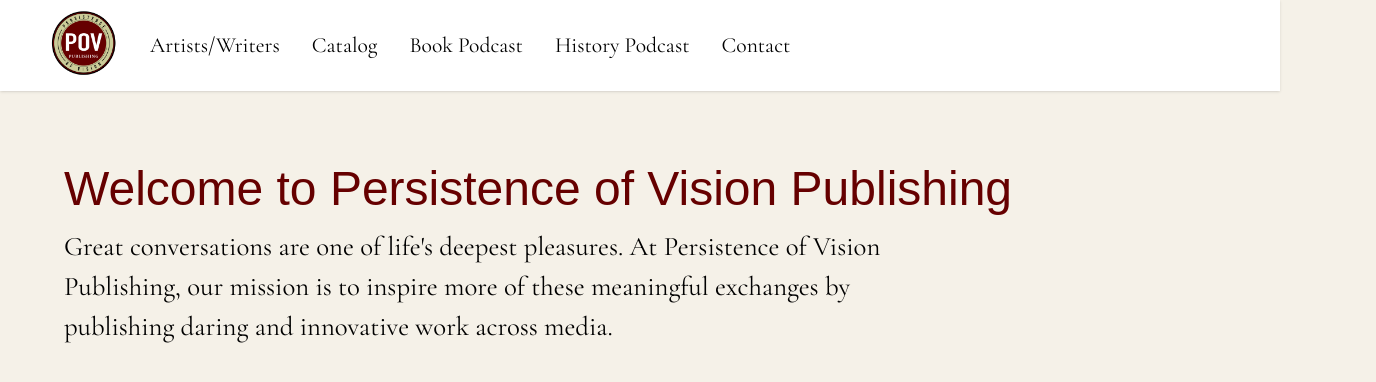
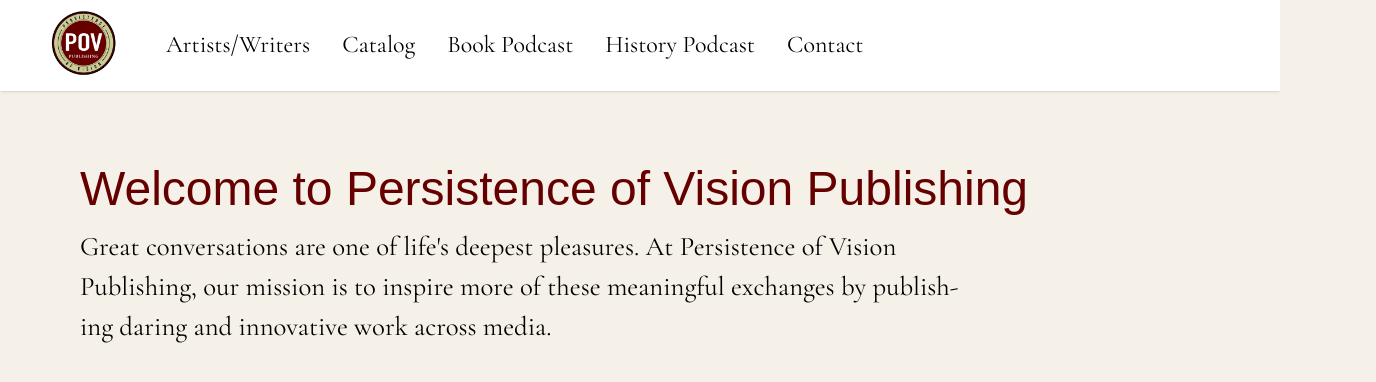
Before and after one commit to lbdeyo/pov-publishing, a Next.js app: page / in a window 1280 px wide. Shown: the top 382 px of the page, 1376 px wide, since content can reach past the window. Built offline with nearby package versions, Linux system fonts and the light colour scheme; a web font is replaced by a local one.

Commit message:
Fixing bugs and bugs and bugs

```diff
--- a/src/app/components/navbar.tsx
+++ b/src/app/components/navbar.tsx
@@ -8,9 +8,9 @@
   const [isMenuOpen, setIsMenuOpen] = useState(false);
 
   return (
-    <nav className="bg-white shadow relative">
-      <div className="container mx-auto px-4 md:px-12 max-w-7xl flex items-center py-2">
-        <Link href="/" className="mr-8">
+    <nav className="bg-white shadow relative w-full">
+      <div className="flex items-center justify-between md:justify-start px-2 md:px-12 py-2 md:container md:mx-auto md:max-w-7xl">
+        <Link href="/" className="flex-shrink-0">
           <Image
             src="/img/pov-bug.png"
             alt="POV Publishing"
@@ -19,8 +19,28 @@
             priority
           />
         </Link>
+        <div className="hidden md:flex items-center ml-12">
+          <Link href="/artists-writers" className="nav-link text-[1.5rem] mr-8">
+            Artists/Writers
+          </Link>
+          <Link href="/catalog" className="nav-link text-[1.5rem] mr-8">
+            Catalog
+          </Link>
+          <Link href="/book-podcast" className="nav-link text-[1.5rem] mr-8">
+            Book Podcast
+          </Link>
+          <Link href="/history-podcast" className="nav-link text-[1.5rem] mr-8">
+            History Podcast
+          </Link>
+          <Link href="/contact" className="nav-link text-[1.5rem]">
+            Contact
+          </Link>
+        </div>
+        <div className="md:hidden ml-auto">
           <button
-          className="ml-auto md:hidden"
+            type="button"
+            aria-label="Toggle menu"
+            className="flex items-center justify-center w-10 h-10 border border-gray-300 rounded"
             onClick={() => setIsMenuOpen(!isMenuOpen)}>
             <svg
               className="w-6 h-6"
@@ -32,31 +52,18 @@
                 strokeLinejoin="round"
                 strokeWidth={2}
                 d={
-                isMenuOpen ? "M6 18L18 6M6 6l12 12" : "M4 6h16M4 12h16M4 18h16"
+                  isMenuOpen
+                    ? "M6 18L18 6M6 6l12 12"
+                    : "M4 6h16M4 12h16M4 18h16"
                 }
               />
             </svg>
           </button>
-        <div className="hidden md:flex items-center nav-links">
-          <Link href="/artists-writers" className="nav-link">
-            Artists/Writers
-          </Link>
-          <Link href="/catalog" className="nav-link">
-            Catalog
-          </Link>
-          <Link href="/book-podcast" className="nav-link">
-            Book Podcast
-          </Link>
-          <Link href="/history-podcast" className="nav-link">
-            History Podcast
-          </Link>
-          <Link href="/contact" className="nav-link">
-            Contact
-          </Link>
+        </div>
       </div>
       {isMenuOpen && (
-          <div className="absolute top-[100%] left-0 right-0 bg-white shadow-lg md:hidden z-50">
-            <div className="flex flex-col px-4 py-2 container mx-auto">
+        <div className="md:hidden bg-white border-t">
+          <div className="flex flex-col px-4 py-2">
             <Link
               href="/artists-writers"
               className="py-2"
@@ -90,7 +97,6 @@
           </div>
         </div>
       )}
-      </div>
     </nav>
   );
 };
--- a/src/app/globals.css
+++ b/src/app/globals.css
@@ -14,6 +14,9 @@
   background-color: #f5f1e8 !important;
   color: black !important;
   margin: 0;
+  width: 100vw;
+  overflow-x: hidden;
+  padding: 0;
 }
 
 h1 {
@@ -35,8 +38,8 @@
 }
 
 h2 {
-  font-size: 2.25rem !important;
-  line-height: 2.5rem !important;
+  font-size: 1.8rem !important;
+  line-height: 2rem !important;
   margin-bottom: 0.25rem !important;
 }
 
@@ -78,13 +81,11 @@
 }
 
 .nav-links .nav-link {
-  font-size: 1.35rem !important;
+  font-size: 2rem !important;
   line-height: 1.2 !important;
   color: black !important;
   font-family: "Cormorant Garamond", serif !important;
   text-decoration: none;
-  margin-right: 2rem;
-  padding: 0.5rem 0;
 }
 
 .nav-links .nav-link:hover {
@@ -107,3 +108,35 @@
   text-decoration-thickness: 1px;
   text-underline-offset: 2px;
 }
+
+main {
+  width: 100%;
+  max-width: 100vw;
+  overflow-x: hidden;
+  padding: 0 1rem; /* Add some padding on mobile */
+}
+
+/* Reset viewport width */
+html,
+body {
+  max-width: 100%;
+  overflow-x: hidden;
+  margin: 0;
+  padding: 0;
+}
+
+/* Constrain text content */
+h1,
+p {
+  max-width: 100%;
+  overflow-wrap: break-word;
+  word-wrap: break-word;
+  hyphens: auto;
+}
+
+/* Add padding to main content */
+main {
+  padding: 0 1rem;
+  width: calc(100% - 2rem);
+  box-sizing: border-box;
+}
--- a/src/app/layout.tsx
+++ b/src/app/layout.tsx
@@ -17,9 +17,12 @@
 export default function RootLayout({children}: {children: React.ReactNode}) {
   return (
     <html lang="en" className={zillaSlabHighlight.variable}>
-      <body className={cormorantGaramond.className}>
-        <Navbar />
-        {children}
+      <body
+        className={`${cormorantGaramond.className} min-h-screen w-screen overflow-x-hidden`}>
+        <div className="flex flex-col min-h-screen w-full">
+          <Navbar />
+          <main className="flex-grow w-full">{children}</main>
+        </div>
       </body>
     </html>
   );
--- a/src/app/page.tsx
+++ b/src/app/page.tsx
@@ -1,9 +1,9 @@
 export default function Home() {
   return (
-    <div className="container mx-auto px-4 md:px-16 pt-4 md:pt-8 max-w-6xl">
+    <div className="container mx-auto px-2 md:px-16 pt-4 md:pt-8 max-w-6xl">
       <div className="grid grid-cols-1 gap-y-8 md:gap-y-16">
         <div>
-          <h1 className="max-w-5xl font-[var(--font-zilla)]">
+          <h1 className="max-w-5xl">
             Welcome to Persistence of Vision Publishing
           </h1>
           <p className="max-w-4xl">
--- a/tailwind.config.ts
+++ b/tailwind.config.ts
@@ -1,4 +1,5 @@
 import type {Config} from "tailwindcss";
+import type {PluginAPI} from "tailwindcss/types/config";
 
 export default {
   content: [
@@ -14,7 +15,7 @@
     },
   },
   plugins: [
-    function ({addBase}) {
+    function ({addBase}: PluginAPI) {
       addBase({
         h1: {fontFamily: "var(--font-zilla-slab)"},
         p: {
```
Lines whose indentation alone changed are shown as unchanged.
